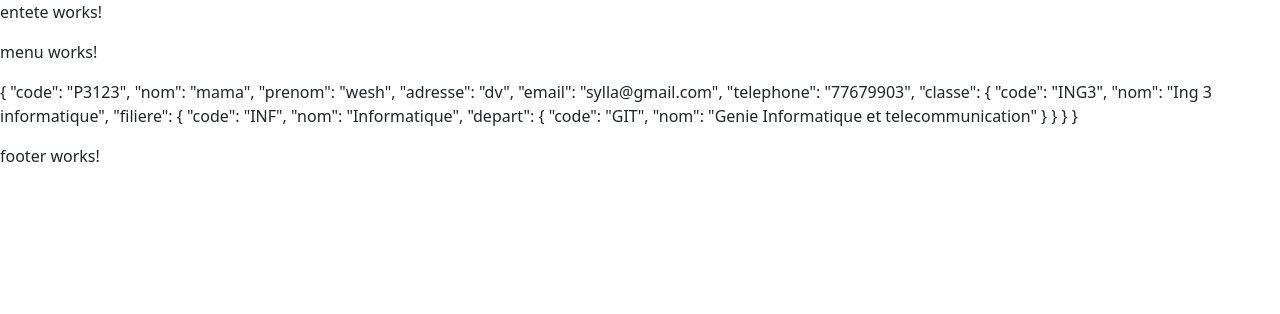
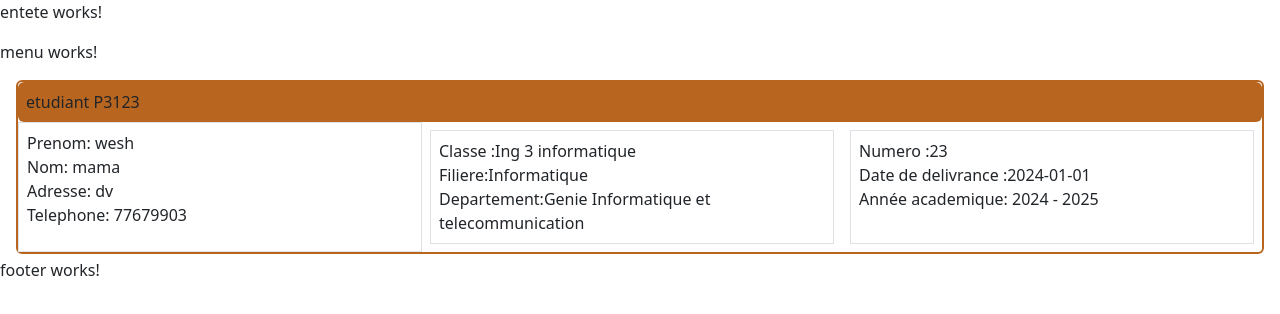
Before and after one commit to mame-khady/PROJETANGULAR2025, an Angular app: page /detailEtudiant in a window 1280 px wide. Shown: the top 314 px of the page. Built offline with nearby package versions, Linux system fonts and the light colour scheme.

Commit message:
detail etudiant créer

```diff
--- a/src/app/detail-etudiant/detail-etudiant.component.html
+++ b/src/app/detail-etudiant/detail-etudiant.component.html
@@ -1 +1,42 @@
-<p>{{etudiant | json}}</p>
+<!--{{ etudiant | json }} -->
+
+<div class="container-fluid">
+    <div class="row border border-2 border-primary m-1 rounded ">
+        <div class="col-12 bg-primary  p-2 rounded">
+            etudiant {{etudiant?.code}}
+        </div>
+        <div class="col-12 col-lg border p-2">
+            <span class="ipslLabel"> Prenom: </span>
+            <span class="ipslValue">{{etudiant?.prenom}}</span> <br>
+
+            <span> Nom: </span>
+            <span>{{etudiant?.nom}}</span> <br>
+
+            <span> Adresse: </span>
+            <span>{{etudiant?.adresse}}</span> <br>
+
+            <span> Telephone: </span>
+            <span>{{etudiant?.telephone}}</span> <br>
+        </div>
+        <div class="col col-lg border m-2 p-2">
+            <span>Classe :</span>
+            <span>{{etudiant?.classe?.nom}}</span> <br>
+
+            <span>Filiere:</span>
+            <span>{{etudiant?.classe?.filiere?.nom}}</span> <br>
+
+            <span>Departement:</span>
+            <span>{{etudiant?.classe?.filiere?.depart?.nom}}</span> <br>
+        </div>
+        <div class="col-12 col-md col-lg d-none d-md-block border m-2 p-2">
+            <span>Numero :</span>
+            <span>{{carte?.id}}</span> <br>
+            <span>Date de delivrance :</span>
+            <span>{{carte?.dateDel | date : "yyyy-MM-dd"}}</span> <br>
+
+            <span>Année academique: </span>
+            <span>{{getanneeScolaire()}}</span>
+        </div>
+
+    </div>
+    </div>
--- a/src/app/detail-etudiant/detail-etudiant.component.ts
+++ b/src/app/detail-etudiant/detail-etudiant.component.ts
@@ -7,9 +7,9 @@ import { DatePipe } from '@angular/common';
 @Component({
   selector: 'app-detail-etudiant',
   standalone: true,
-  imports: [JsonPipe,
-    DatePipe
-  ],
+  imports: [
+    JsonPipe,
+    DatePipe],
   templateUrl: './detail-etudiant.component.html',
   styleUrl: './detail-etudiant.component.scss'
 })
```
